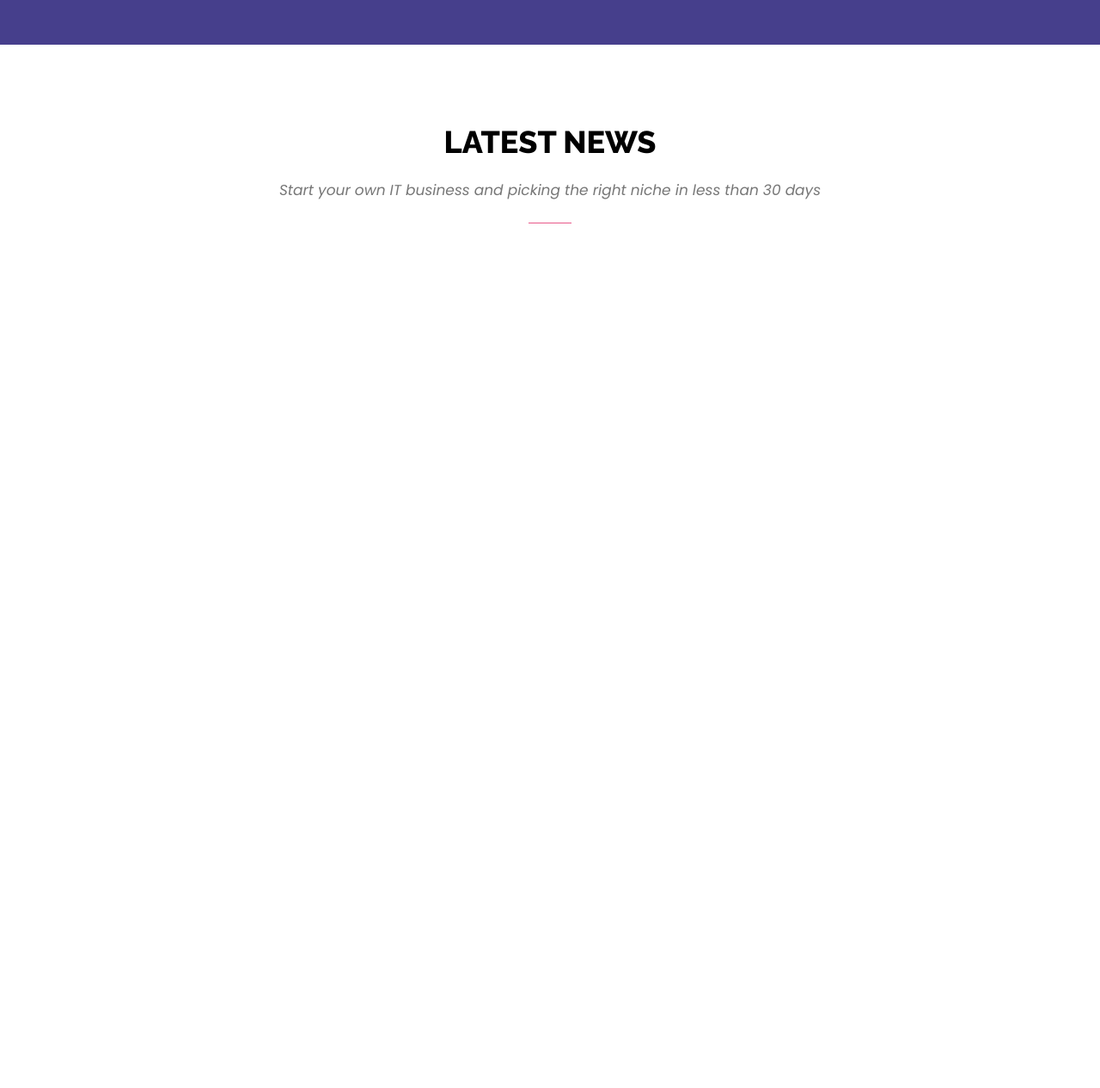
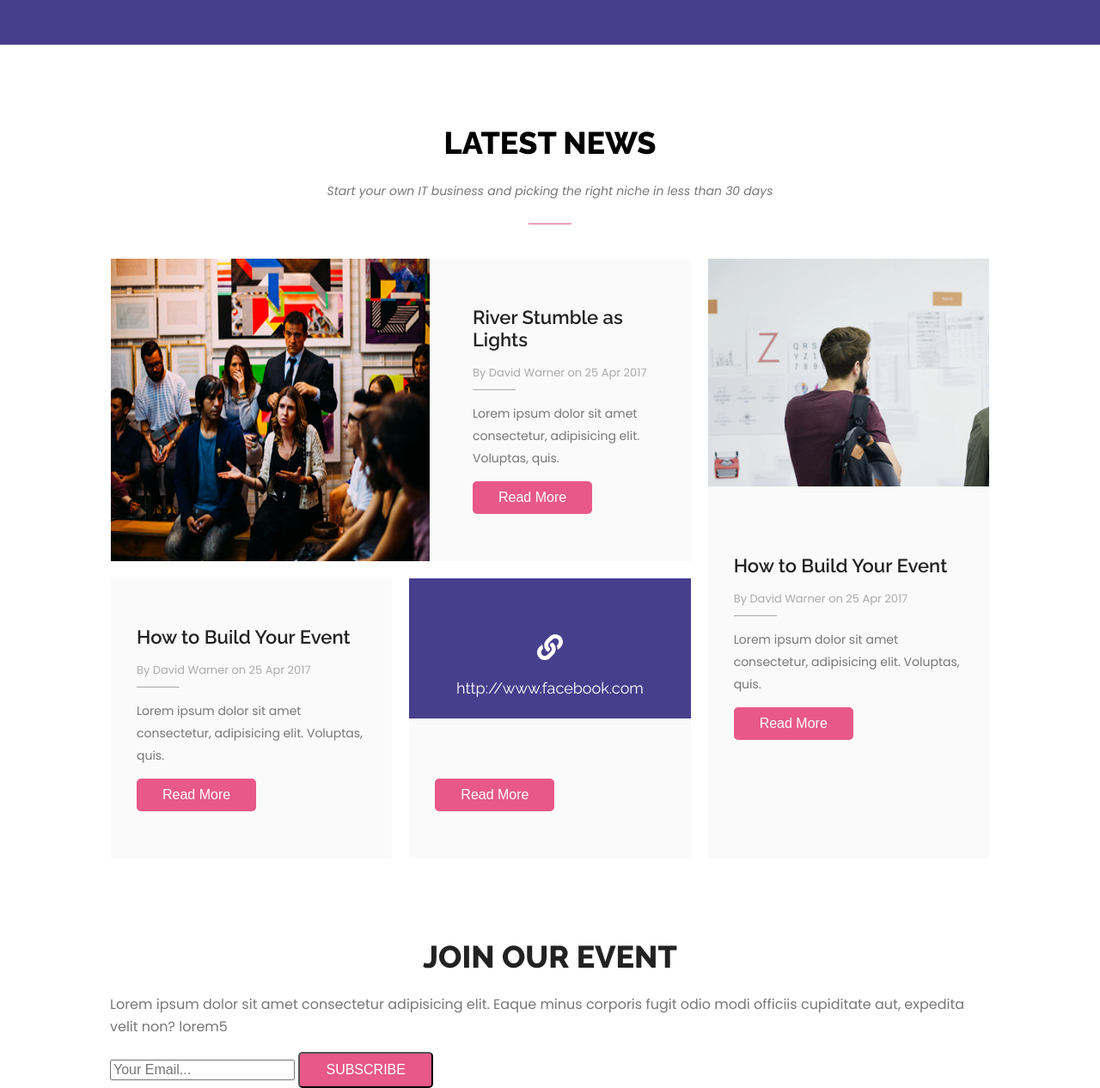
Before and after one commit to melodyyun/Lisbon, a plain HTML site: page index.html in a window 1280 px wide. Shown: the part 5500-6766 px from the top of the page at 86% size. Before the commit the page ends 5800 px from the top, so only its background shows below. Drawn offline with nearby package versions, Linux system fonts and the light colour scheme.

Commit message:
completed news section

```diff
--- a/index.html
+++ b/index.html
@@ -402,8 +402,61 @@
         <div class="wrapper">
             <h2 class="section__title txt--uppercase">Latest News</h2>
             <p class="section__subtitle">Start your own IT business and picking the right niche in less than 30 days</p>
+            <div class="col-3">
+                <div class="news__container news__container--1">
+                    <img src="images/news-1.png" alt="a group of people sitting in a circle having a discussion and listening to a girl speak">
+                    <div class="text">
+                        <h4>River Stumble as Lights</h4>
+                        <p class="author">By David Warner on 25 Apr 2017</p>
+                        <p>Lorem ipsum dolor sit amet consectetur, adipisicing elit. Voluptas, quis.</p>
+                        <a href="#" class="btn btn--primary">Read More</a>
+                    </div>
+                </div>
+                <div class="news__container news__container--2">
+                    <img src="images/news-2.png" alt="a group of people sitting in a circle having a discussion and listening to a girl speak">
+                    <div class="text">
+                        <h4>How to Build Your Event</h4>
+                        <p class="author">By David Warner on 25 Apr 2017</p>
+                        <p>Lorem ipsum dolor sit amet consectetur, adipisicing elit. Voluptas, quis.</p>
+                        <a href="#" class="btn btn--primary">Read More</a>
+                    </div>
+                </div>
+                <div class="news__container news__container--3">
+                    <div class="text">
+                        <h4>How to Build Your Event</h4>
+                        <p class="author">By David Warner on 25 Apr 2017</p>
+                        <p>Lorem ipsum dolor sit amet consectetur, adipisicing elit. Voluptas, quis.</p>
+                        <a href="#" class="btn btn--primary">Read More</a>
+                    </div>
+                </div>
+                <div class="news__container news__container--fb">
+                    <div class="text">
+                        <div class="links">
+                            <a href="http://www.facebook.com"><i class="fas fa-link"></i></a>
+                            <a class="link-text" href="http://www.facebook.com">http://www.facebook.com</a>
+                        </div>
+                        <a href="#" class="btn btn--primary">Read More</a>
+                    </div>
+                </div>
+            </div>
+        </div>
+    </section><!--news end-->
+    <!--newsletter-->
+    <section class="newsletter theme--light">
+        <div class="wrapper">
+            <h2 class="section__title txt--uppercase">Join our event</h2>
+            <p>Lorem ipsum dolor sit amet consectetur adipisicing elit. Eaque minus corporis fugit odio modi officiis cupiditate
+                aut, expedita velit non? lorem5</p>
+            <form action="">
+                <input type="text" name="email" placeholder="Your Email...">
+                <input class="btn btn--primary btn--attached txt--uppercase" type="submit" value="Subscribe">
+            </form>
         </div>
     </section>
+    <!--newsletter end-->
+    <footer>
+
+    </footer>
 
     <!--Loading jQuery-->
     <script src='https://code.jquery.com/jquery-3.3.1.min.js' integrity='sha256-FgpCb/KJQlLNfOu91ta32o/NMZxltwRo8QtmkMRdAu8=' crossorigin='anonymous'></script>
--- a/styles/components/_news.scss
+++ b/styles/components/_news.scss
@@ -0,0 +1,102 @@
+.news{
+    .wrapper{
+        padding: 1px;
+    }
+    img{
+        max-width: 100%;
+        // max-height: 301px;
+    }
+    .btn{
+        // display: block;
+        margin: 0 auto;
+    }
+    h4{
+        font-family: Raleway;
+        color: $black;
+        font-size: 2.2rem;
+        font-weight: 600;
+        margin-top: 0;
+        margin-bottom: 0.5rem;
+    }
+    .author{
+        color:  $greyPLight;
+        font-size: 1.3rem;
+    }
+    .author::after{
+        content: '';
+        border-bottom: 1px solid $greyPLight;
+        height: 1px;
+        display: block;
+        width: 5rem;
+        margin: 0.5rem 0 1rem 0;
+    }
+    p{
+    font-size: 14px;/* Approximation due to font substitution */
+    }
+}
+.col-3{
+    display: grid;
+    grid-template-columns: repeat(3, 1fr);
+    grid-auto-rows: min-max(100px, auto);
+    grid-gap: 2rem;
+}
+.news__container{
+    min-height: 301px;
+    background-color: $offWhite;
+    // display: flex;
+    // flex-flow: column;
+    // justify-content: center;
+    .text{
+        padding: 5.5rem 3rem;
+        vertical-align: middle;
+    }
+}
+.news__container--1{
+    grid-column: 1/3;
+    display: flex;
+    flex-flow: row;
+    img{
+        margin-right: 2rem;
+    }
+}
+
+.news__container--2{
+    grid-column: 3/4;
+    grid-row: 1/3;
+    img{
+        margin-bottom: 2rem;
+    }
+}
+.news__container--fb{
+    background: linear-gradient(180deg, $primary 50%, $offWhite 50%);
+    position: relative;
+    // text-align: center;
+    .fa-link{
+        font-size: 3rem;
+        display: block;
+        margin: 1rem auto;
+    }
+    // a[href="http://www.facebook.com"]
+    .link-text{
+        font-family: Raleway;
+        font-size: 18px;
+        line-height: 26px;
+        margin-top: 1rem;
+        margin-bottom: 1rem;
+        display: inline-block;
+    }
+    .links{
+        text-align: center;
+    }
+    a{
+        color: white;
+        text-decoration: none;
+    }
+    .btn{
+        text-align: left;
+        display: inline-block;
+        position: absolute;
+        bottom: 5.5rem;
+        left: 3rem;
+    }
+}
```
Also changed, not shown: styles/styles.css.
